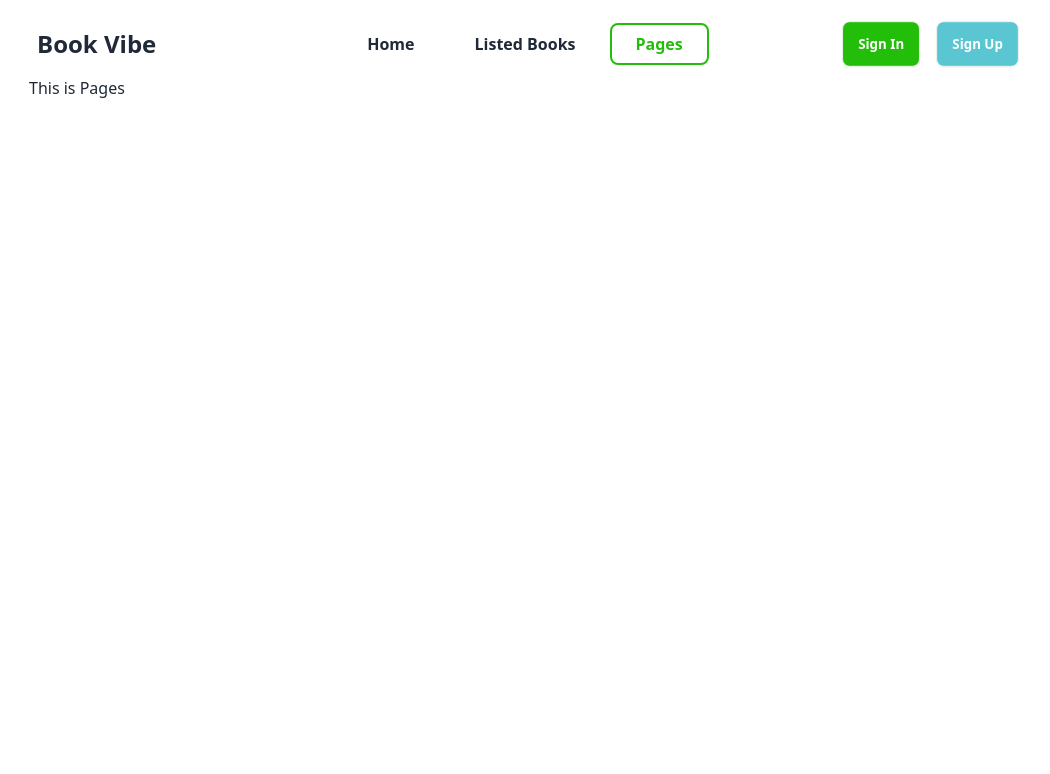
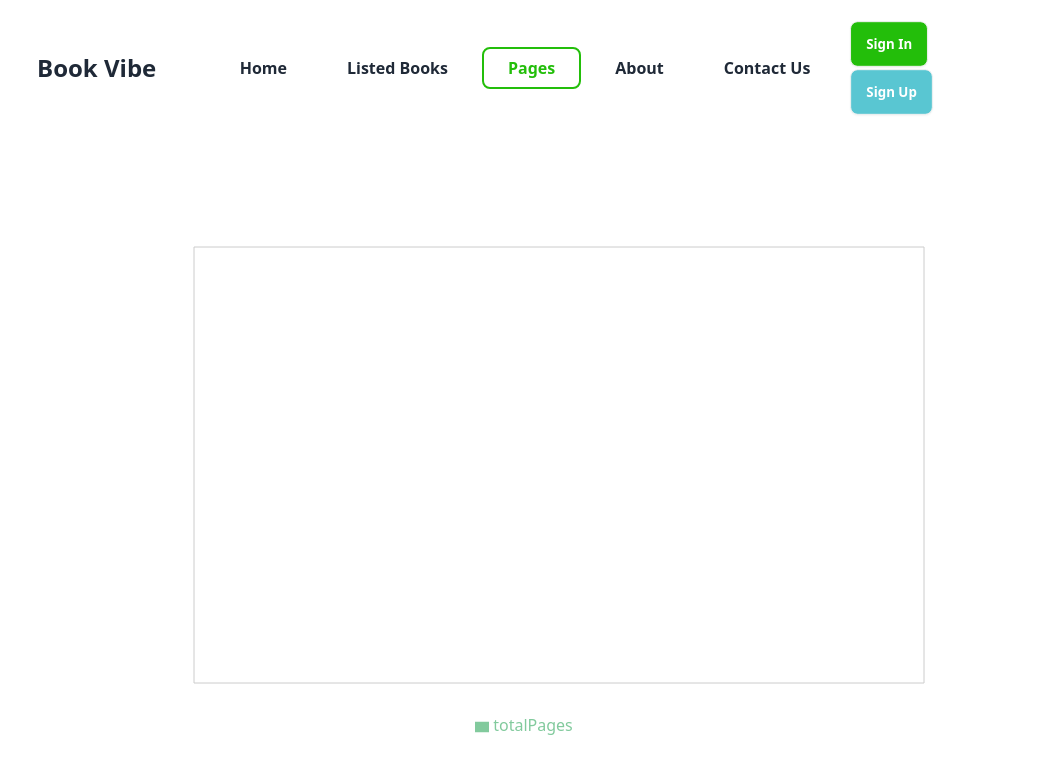
Before and after one commit to sadekcric/assignment-8-book-review, a React (Vite) app: page /pages in a window 1280 px wide. Shown: the top 774 px of the page, without its empty margins (111-1161 px from the left). Built offline with nearby package versions, Linux system fonts and the light colour scheme; a web font is replaced by a local one.

Commit message:
bar chart added in rout

```diff
--- a/package.json
+++ b/package.json
@@ -10,6 +10,8 @@
     "preview": "vite preview"
   },
   "dependencies": {
+    "@mui/styled-engine-sc": "^6.0.0-alpha.18",
+    "@mui/x-date-pickers": "^7.0.0",
     "flowbite-react": "^0.7.5",
     "localforage": "^1.10.0",
     "match-sorter": "^6.3.4",
@@ -18,7 +20,9 @@
     "react-hot-toast": "^2.4.1",
     "react-icons": "^5.0.1",
     "react-router-dom": "^6.22.3",
-    "sort-by": "^1.2.0"
+    "recharts": "^2.12.3",
+    "sort-by": "^1.2.0",
+    "styled-components": "^6.1.8"
   },
   "devDependencies": {
     "@types/react": "^18.2.66",
--- a/src/Components/Books.jsx
+++ b/src/Components/Books.jsx
@@ -1,3 +1,4 @@
+/* eslint-disable react/prop-types */
 import { Link } from "react-router-dom";
 import { FaRegStar } from "react-icons/fa6";
 
--- /dev/null
+++ b/src/Components/Contact.jsx
@@ -0,0 +1,9 @@
+const Contact = () => {
+  return (
+    <div>
+      <h1>Contact page</h1>
+    </div>
+  );
+};
+
+export default Contact;
--- a/src/Components/Nav.jsx
+++ b/src/Components/Nav.jsx
@@ -41,6 +41,32 @@ const Nav = () => {
           Pages
         </NavLink>
       </li>
+
+      <li>
+        <NavLink
+          to="/about"
+          className={({ isActive }) =>
+            isActive
+              ? "border-2 border-[#23BE0A] text-[#23BE0A] rounded-lg py-2 px-6 font-semibold mr-2 hover:bg-[#23BE0A] hover:bg-opacity-40 hover:text-black"
+              : "rounded-lg py-2 px-6 font-semibold mr-2 border-2 border-transparent"
+          }
+        >
+          About
+        </NavLink>
+      </li>
+
+      <li>
+        <NavLink
+          to="/contact"
+          className={({ isActive }) =>
+            isActive
+              ? "border-2 border-[#23BE0A] text-[#23BE0A] rounded-lg py-2 px-6 font-semibold mr-2 hover:bg-[#23BE0A] hover:bg-opacity-40 hover:text-black"
+              : "rounded-lg py-2 px-6 font-semibold mr-2 border-2 border-transparent"
+          }
+        >
+          Contact Us
+        </NavLink>
+      </li>
     </>
   );
 
--- a/src/Components/ReadCart.jsx
+++ b/src/Components/ReadCart.jsx
@@ -1,3 +1,4 @@
+/* eslint-disable react/prop-types */
 import { CiLocationOn } from "react-icons/ci";
 import { RiGroupLine } from "react-icons/ri";
 import { RiPagesLine } from "react-icons/ri";
--- a/src/Components/WishListCart.jsx
+++ b/src/Components/WishListCart.jsx
@@ -1,3 +1,4 @@
+/* eslint-disable react/prop-types */
 import { CiLocationOn } from "react-icons/ci";
 import { RiGroupLine, RiPagesLine } from "react-icons/ri";
 import { Link } from "react-router-dom";
--- a/src/pages/ListedBooks.jsx
+++ b/src/pages/ListedBooks.jsx
@@ -7,18 +7,17 @@ const ListedBooks = () => {
   const [active, setActive] = useState(0);
 
   return (
-    <div>
+    <div className="">
       <div>
-        <div className="py-5 rounded-xl bg-gray-200 mt-10 mb-10">
+        <div className="py-10 rounded-xl bg-gray-200 mt-10 mb-10">
           <h1 className="text-3xl lg:text-5xl font-bold playFire text-center">Books</h1>
         </div>
 
         <div className="flex items-center justify-center mb-24 ">
           <Dropdown label="Sort By" color="teal">
-            <Dropdown.Item>Dashboard</Dropdown.Item>
-            <Dropdown.Item>Settings</Dropdown.Item>
-            <Dropdown.Item>Earnings</Dropdown.Item>
-            <Dropdown.Item>Sign out</Dropdown.Item>
+            <Dropdown.Item>Rating</Dropdown.Item>
+            <Dropdown.Item>Number of pages</Dropdown.Item>
+            <Dropdown.Item>Published</Dropdown.Item>
           </Dropdown>
         </div>
 
@@ -71,7 +70,10 @@ const ListedBooks = () => {
           <div className=" absolute border-b-2 w-full bottom-0 left-52"></div>
         </div>
       </div>
-      <Outlet />
+
+      <div className="overflow-x-clip">
+        <Outlet />
+      </div>
     </div>
   );
 };
--- a/src/pages/Pages.jsx
+++ b/src/pages/Pages.jsx
@@ -1,7 +1,25 @@
+import { Bar, BarChart, CartesianGrid, Legend, Tooltip, XAxis, YAxis } from "recharts";
+import { getItem } from "../utils/localStor";
+import { useEffect, useState } from "react";
+
 const Pages = () => {
+  const [book, setBook] = useState([]);
+
+  useEffect(() => {
+    const books = getItem();
+    setBook(books);
+  }, []);
+
   return (
-    <div>
-      <h1>This is Pages</h1>
+    <div className="mt-10 flex justify-center items-center min-h-[calc(100vh-144px)] mx-auto overflow-x-clip">
+      <BarChart width={800} height={500} data={book}>
+        <CartesianGrid />
+        <XAxis dataKey="bookName" />
+        <YAxis dataKey="totalPages" />
+        <Tooltip />
+        <Legend />
+        <Bar dataKey="totalPages" fill="#82ca9d" />
+      </BarChart>
     </div>
   );
 };
```
Also changed, not shown: 1 other file (tests, documents, lock files or other folders).
